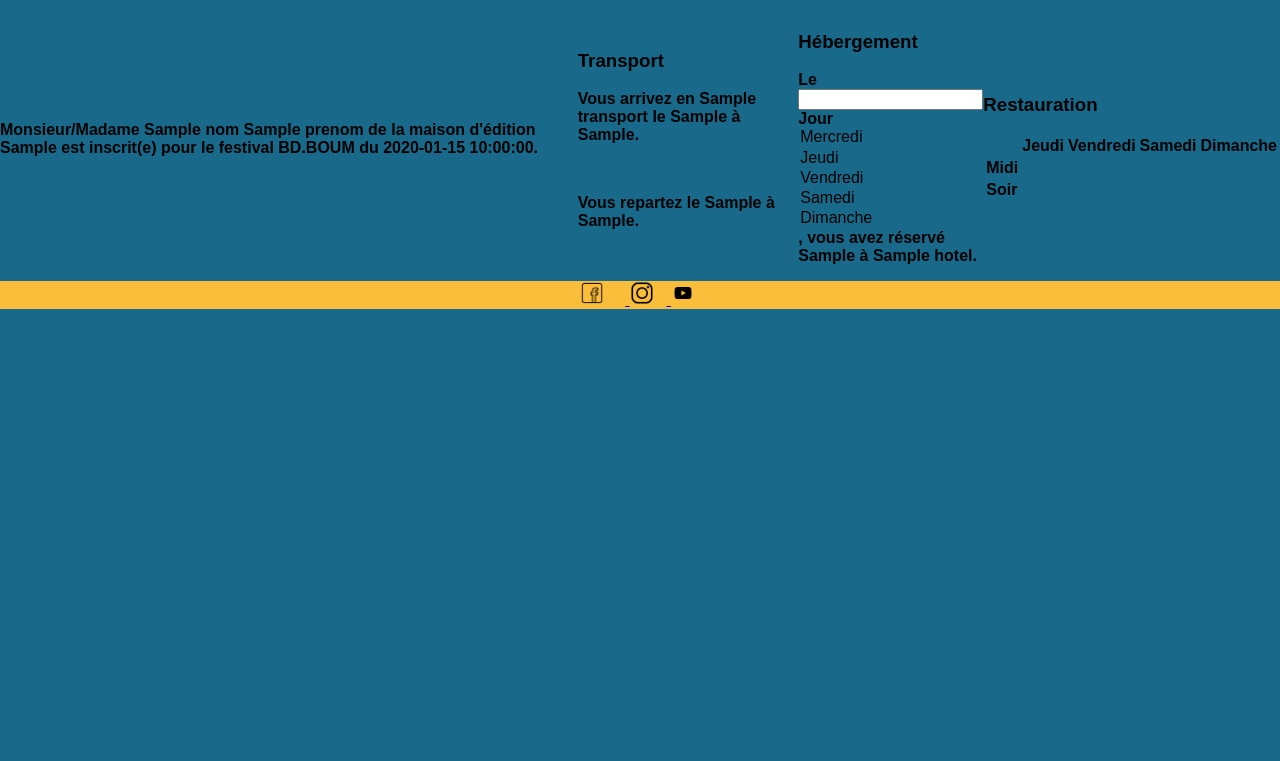
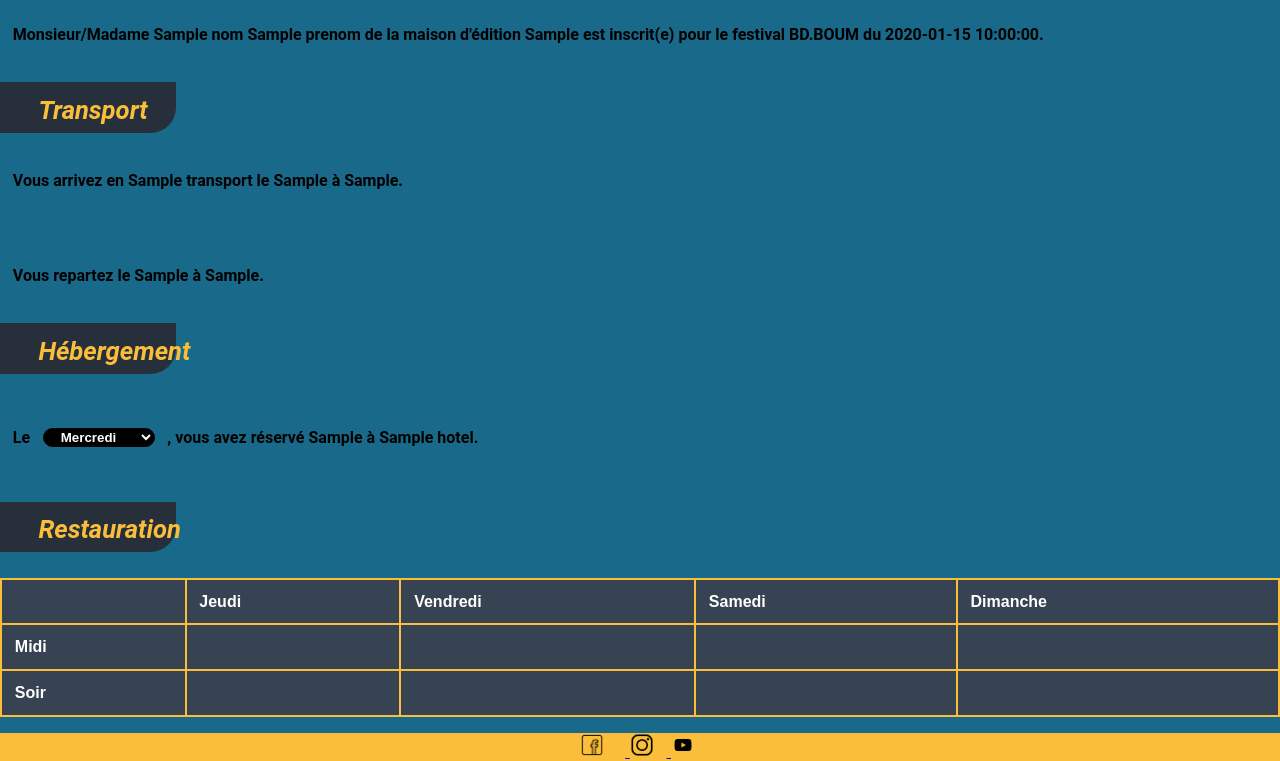
Before and after one commit to vincentprr/Projet-2a, a Python web app: template src/templates/feuilleRoute.html in a window 1280 px wide. Shown: the part 84-845 px from the top of the page. Before the commit the page ends 393 px from the top, so only its background shows below. Run offline with Jinja, Linux system fonts and the light colour scheme; the template is opened without the code that fills it: most values are stand-ins (such as "Sample title", 1, 10 or a date in 2020).

Commit message:
creation css feuille de route

```diff
--- /dev/null
+++ b/src/css/feuille_route.css
@@ -0,0 +1,166 @@
+body {
+    margin: 0;
+    background-color: #196A8A;
+    font-weight: bold;
+    font-family: Arial, Helvetica, sans-serif;
+    overflow-y: scroll;
+    scrollbar-color: yellow black;
+}
+
+/* Path: nav.css */
+.titretop {
+    display: flex;
+    overflow: hidden;
+    background-color: #262F3A;
+    text-align: center;
+    border-radius: 0px 0px 0px 2vw;
+    flex-wrap: nowrap;
+    height: 10vh;
+    align-items: center;
+    }
+
+.titretop img{
+    width: auto;
+    height: 7.5vh;
+    margin-left: 5%;
+
+    }
+
+.nomfest {
+    display: flex;
+    flex-wrap: nowrap;
+    font-family: 'Roboto', sans-serif;
+    font-size: 2vw;
+    }
+
+
+.nomfest h1 {
+    color: #ddd;
+    }
+
+.nomfest h1:first-child{
+    margin-right: 3%;
+    }
+
+
+.topnav {
+    overflow: hidden;
+    background-color: #374352;
+    margin-left: 2vw;
+    border-radius: 0px 0px 2vw 2vw;
+
+    }
+
+.topnav a {
+    float: right;
+    display: block;
+    color: #FBBE3B;
+    text-align: center;
+    padding: 1vw 1vw;
+    text-decoration: none;
+    font-size: 1.3vw;
+    padding-right: 6%;
+    transition: 0.3s;
+    }
+
+.details {
+        margin-right: 30%;
+    }
+
+
+.topnav a:hover {
+    background-color: #FBBE3B;
+    color: #374352;
+    border-radius: 3vw;
+    }
+
+.topnav .icon {
+    display: none;
+    }
+
+.icon img{
+    width: 3vw;
+    height: 3vw;
+    }
+
+/* Path: main.css */
+
+main {
+    flex-wrap: wrap;
+    flex-basis: 100%;
+    }
+
+h3 {
+    width: 150px;
+    height: 25px;
+    font-family: 'Roboto', sans-serif;
+    font-size: 2vw;
+    color: #FBBE3B;
+    background-color: #262F3A;
+    font-style: italic;
+    text-align: justify;
+    padding: 1vw;
+    border-bottom-right-radius: 2vw;
+    text-indent: 2vw;
+    }
+
+#jour {
+    background-color: black;
+    color : white;
+    border-radius: 1vw;
+    border-color: black;
+    text-align: justify;
+    font-weight: bold;
+    padding-left: 1vw;
+    padding-right: 1vw;
+    }
+
+#hbrgt {
+    display: flex;
+    flex-wrap: wrap;
+    align-items: center;
+    }
+
+p {
+    font-family: 'Roboto', sans-serif;
+    text-align: justify;
+    padding: 1vw;
+    }
+
+table {
+    border-collapse: collapse;
+    width: 100%;
+    background-color: #374352;
+    }
+
+tr {
+    border: 2px solid #FBBE3B;
+    }
+
+td {
+    border: 2px solid #FBBE3B;
+    padding: 1vw;
+    color : white;
+    }
+
+footer {
+    background-color: #FBBE3B;
+    display: flex;
+    flex-wrap: nowrap;
+    justify-content: center;
+
+    margin-top: 2vh;
+    }
+footer a {
+    height: 3vh;
+    }
+
+footer img {
+    height: 3vh;
+    margin-right: 1vw;
+    }
+
+footer p {
+    float: right;
+    font-size: 1.3vw;
+    }
--- a/src/templates/feuilleRoute.html
+++ b/src/templates/feuilleRoute.html
@@ -3,7 +3,7 @@
     <head>
         <meta charset="utf-8">
         <link rel="stylesheet" href="https://cdnjs.cloudflare.com/ajax/libs/font-awesome/4.7.0/css/font-awesome.min.css">
-        <link rel="stylesheet" type="text/css" href="../css/nav.css">
+        <link rel="stylesheet" type="text/css" href="../css/feuille_route.css">
     </head>
     <body>
 
@@ -19,9 +19,11 @@
         </nav>
 
         <main>
+            <section>
                 <p>
                     Monsieur/Madame {{nom}} {{prenom}} de la maison d'édition {{maisonEdition}} est inscrit(e) pour le festival BD.BOUM du {{date}}.
                 </p>
+            </section>
             <section>
                 <h3>
                     Transport
@@ -38,16 +40,18 @@
                 <h3>
                     Hébergement
                 </h3>
-                Le
-                <input type="select">
-                    <nom>Jour</nom>
+                <section id="hbrgt">
+                    <p>  Le  </p>
+                    <select name="jour" id="jour">
                         <option valeur="mer">Mercredi</option>
                         <option valeur="je">Jeudi</option>
                         <option valeur="ven">Vendredi</option>
                         <option valeur="sam">Samedi</option>
                         <option valeur="dim">Dimanche</option>
-                </input>
-                , vous avez réservé {{type_chambre}} à {{hotel}}.
+                    </select>
+                    <p>, vous avez réservé {{type_chambre}} à {{hotel}}.</p>
+                </section>
+
             </section>
             <section>
                 <h3>
```
Lines whose indentation alone changed are shown as unchanged.
